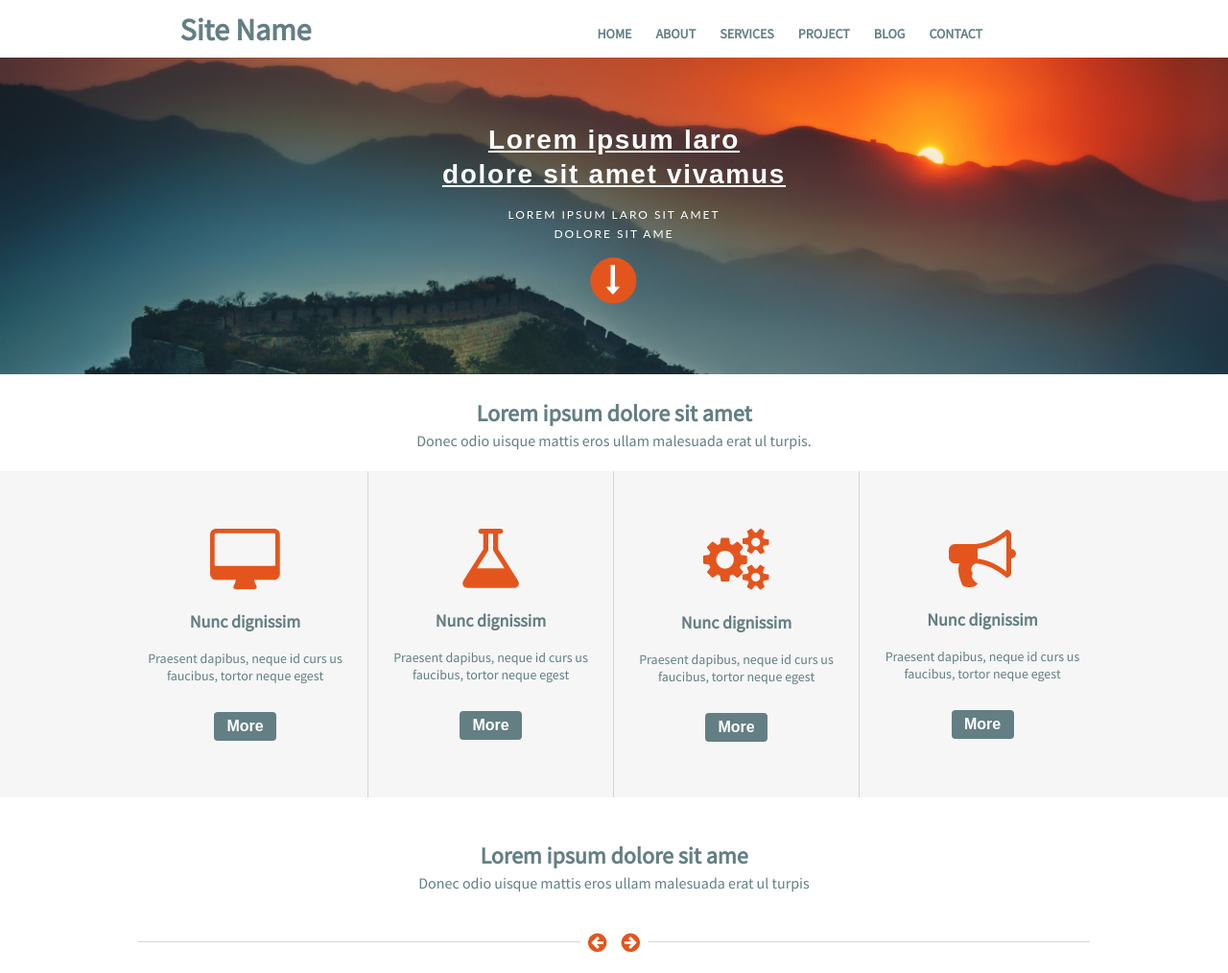
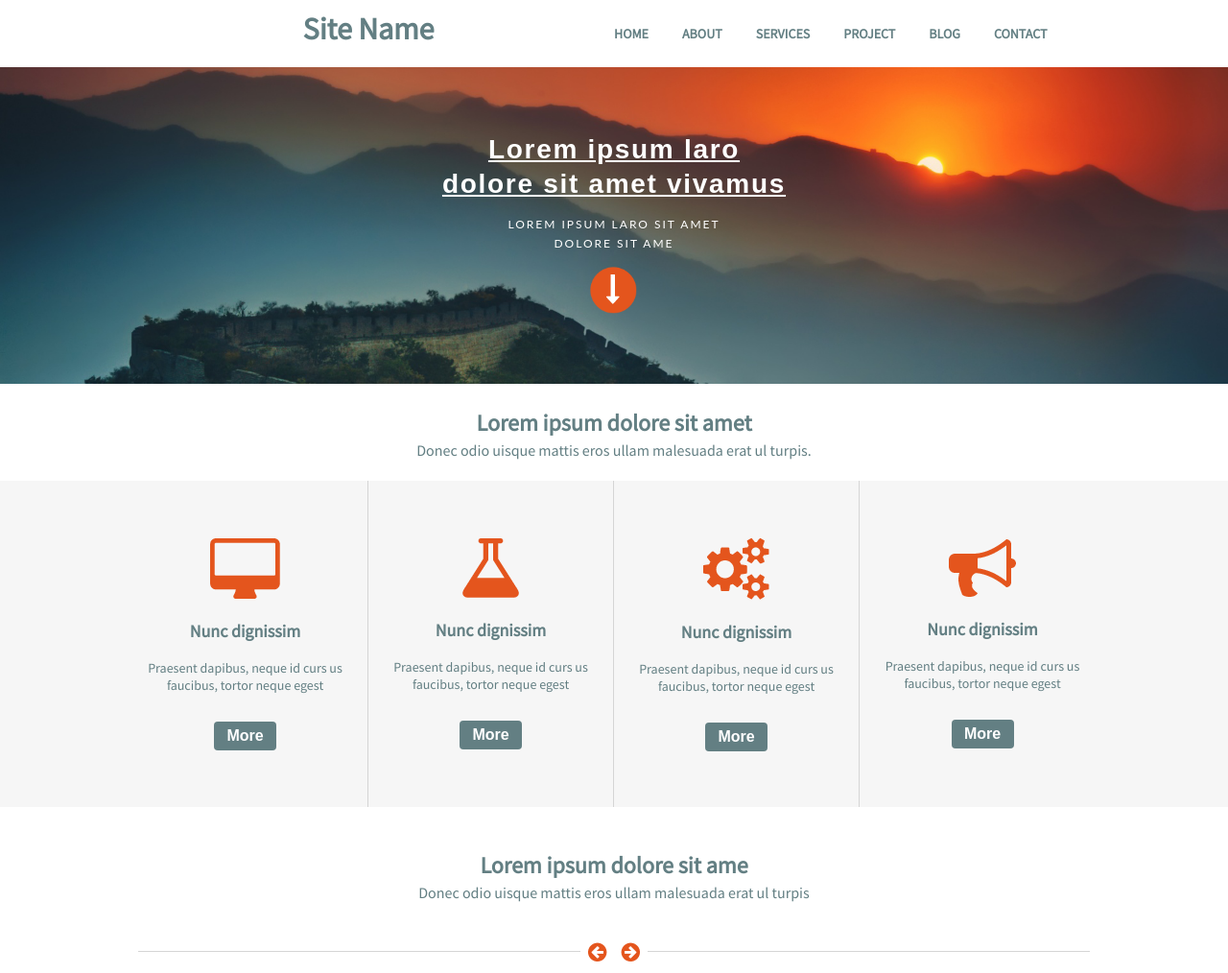
Before and after one commit to Viktoryia-Davydovich/HTML_CSS, a plain HTML site: page index.html in a window 1280 px wide. Shown: the top 1014 px of the page at 96% size. Drawn offline with Linux system fonts and the light colour scheme.

Commit message:
Float replaced with flex

```diff
--- a/css/styles.css
+++ b/css/styles.css
@@ -4,7 +4,7 @@ body{
 	font-family: 'Source Sans Pro', sans-serif;
 }
 
-.header{
+header{
     margin:0;
     width: 100%;
 }
@@ -16,54 +16,44 @@ body{
     overflow-x:hidden;
 }
 
-.nav{
-    height: 60px;
+.header-stripe{
+    width: 80%;
+    margin-left: auto;
+    margin-right: auto;
+    display: flex;
+    padding: 10px 0 10px 0;
 }
 
 .nav-logo{
-    float: left;
     width: 50%;
     font-size: 32px;
     color: rgb(99, 127, 131);
     text-align: center;
     font-weight: bold;
-    padding-top:11px;
+
 }
 
 /* MENU*/
 
-.nav{
-    width: 80%;
-}
 
 .menu{
-    float: right;
     width: 50%;
     text-align: left;
 }
 
 .nav-stripe{
     list-style-type: none;
-    float: right;
-    padding-top: 11px;
+    padding-left:0;
+    display: flex;
 }
 
 .nav-stripe li{
     list-style-type: none;
-    float: left;
-    padding-left: 25px;
+    padding-right: 35px;
     font-size: 14px;
     color: rgb(99, 127, 131);
     font-weight: bold;
     text-transform: uppercase;
-    line-height: 1.2;
-    z-index: 8;
-}
-
-.img-nav-arr-hover{
-    position: absolute;
-    top: 3%;
-    display: none;
 }
 
 .nav-stripe li a:hover{
--- a/index.html
+++ b/index.html
@@ -8,12 +8,12 @@
 
     <body>
             <!-- HEADER START -->
-            <div class="header">
-                <div class="nav">
+            <header>
+                <div class="header-stripe">
                     <div class="nav-logo">
                         <a>Site Name</a>
                     </div>
-                    <div class="menu">
+                    <nav class="menu">
                         <ul class=nav-stripe>
                             <li><a class="home-tab">home</a></li>
                             <li><a class=about-tab>about</li>
@@ -22,7 +22,7 @@
                             <li><a class=blog-tab>blog</a></li>
                             <li><a class="contact-tab">contact</a></li>
                         </ul>
-                    </div>
+                    </nav>
                 </div>
                 <div class="main-pict">
                     <div class="bckg-text-big">
@@ -37,18 +37,18 @@
                     </div></a>
                     </div>
                 </div>
-            </div>
+            </header>
 
             <!-- HEADER END -->
 
             <!-- MAIN START -->
 
-            <div class="main">
+            <main>
                 <div class="text-stripe">
                     <p class="p1">Lorem ipsum dolore sit amet</p>
                     <p class="p2">Donec odio uisque mattis eros ullam malesuada erat ul turpis.</p>
                 </div>
-                <a name="go-down"/><div class="options-stripe">
+                <div class="options-stripe">
                         <div class="option">
                                 <img src="images/dig.png">
                                 <p class="name">Nunc dignissim</p>
@@ -76,7 +76,7 @@
                 </div>
                 <div class="container">
                 <div class="text-stripe2">
-                        <p class="p1">Lorem ipsum dolore sit ame</p>
+                        <a name="go-down"><p class="p1">Lorem ipsum dolore sit ame</p></a>
                         <p class="p2">Donec odio uisque mattis eros ullam malesuada erat ul turpis</p>
                 </div>
                 <div class="line-with-arrows">
@@ -148,13 +148,13 @@
                         </div>
                     </div>
                 </div>
-            </div>
+            </main>
 
             <!-- MAIN END -->
 
             <!--FOOTER START -->
 
-            <div class="footer">
+            <footer>
                 <div class="gray-ft">
                     <div class="container">
                         <div class="gray-ft-first-line">
@@ -215,7 +215,7 @@
                 <div class="gray-ft ft2">
                     <p class="ft-gr3-txt">Designed by: www.alltemplateneeds.com / Images from: www.wallpaperswide.com / www.phototrack.net Copyright (c) website name.</p>
                 </div>
-            </div>
+            </footer>
             <!--FOOTER END -->
     </body>
 </html>
```
